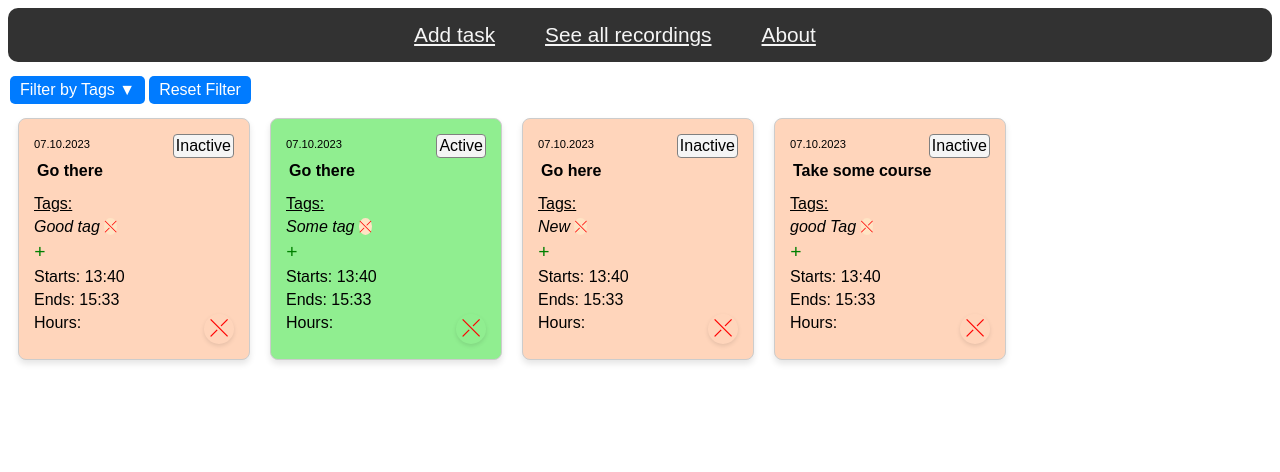
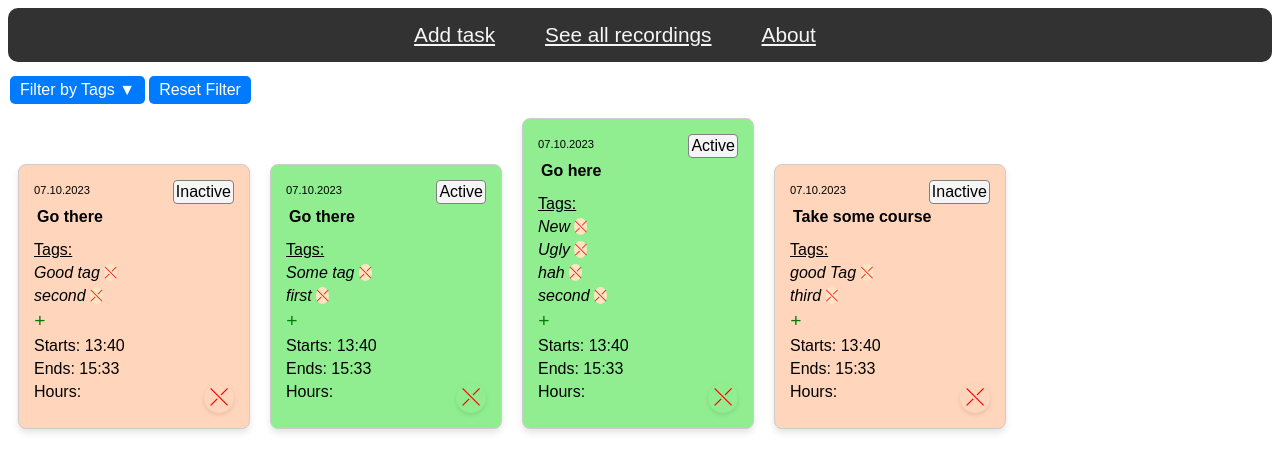
Before and after one commit to iuloz/Tasks-Activity-Monitoring, a React (Create React App) app in the folder work-hours-recording-application/: page /recordings in a window 1280 px wide. Shown: the top 472 px of the page. Built offline with nearby package versions, Linux system fonts and the light colour scheme; data requests are answered from the project's data file.

Commit message:
Adding tags from existing ones

```diff
--- a/work-hours-recording-application/db.json
+++ b/work-hours-recording-application/db.json
@@ -5,7 +5,8 @@
       "status": "Inactive",
       "task": "Go there",
       "tags": [
-        "Good tag"
+        "Good tag",
+        "second"
       ],
       "start": "13:40",
       "end": "15:33",
@@ -17,7 +18,8 @@
       "status": "Active",
       "task": "Go there",
       "tags": [
-        "Some tag"
+        "Some tag",
+        "first"
       ],
       "start": "13:40",
       "end": "15:33",
@@ -26,10 +28,13 @@
     },
     {
       "date": "07.10.2023",
-      "status": "Inactive",
+      "status": "Active",
       "task": "Go here",
       "tags": [
-        "New"
+        "New",
+        "Ugly",
+        "hah",
+        "second"
       ],
       "start": "13:40",
       "end": "15:33",
@@ -41,7 +46,8 @@
       "status": "Inactive",
       "task": "Take some course",
       "tags": [
-        "good Tag"
+        "good Tag",
+        "third"
       ],
       "start": "13:40",
       "end": "15:33",
--- a/work-hours-recording-application/src/AllRecordings.js
+++ b/work-hours-recording-application/src/AllRecordings.js
@@ -27,7 +27,6 @@ function AllRecordings() {
     }, [recordingsList]);
 
 
-
     const toggleTag = (tag) => {
         setSelectedTags(prevTags => (
             prevTags.includes(tag) ? prevTags.filter(t => t !== tag) : [...prevTags, tag]));
@@ -48,6 +47,7 @@ function AllRecordings() {
                     {uniqueTags.map(tag => (
                         <label key={tag}>
                             <input
+                                name='checkbox'
                                 type='checkbox'
                                 checked={selectedTags.includes(tag)}
                                 onChange={() => toggleTag(tag)}
@@ -76,6 +76,7 @@ function AllRecordings() {
                             start={item.start}
                             end={item.end}
                             hours={item.hours}
+                            existingTags={uniqueTags}
                         />
                     )
                 ))
@@ -91,6 +92,7 @@ function AllRecordings() {
                         start={item.start}
                         end={item.end}
                         hours={item.hours}
+                        existingTags={uniqueTags}
                     />
                 ))
             )
--- a/work-hours-recording-application/src/TasksItem.js
+++ b/work-hours-recording-application/src/TasksItem.js
@@ -21,7 +21,7 @@ function TasksItem(props) {
         })
             .then(resp => resp.json())
             .then(data => {
-                console.log(`${key} changed to "${value}"`);
+                console.log(`${key} changed to '${value}'`);
             });
     }
 
@@ -91,6 +91,7 @@ function TasksItem(props) {
 
             {taskEditing ? (
                 <input
+                    name='editTask'
                     className='component-input'
                     type='text'
                     value={task}
@@ -107,8 +108,9 @@ function TasksItem(props) {
                 <div key={index}>
                     {editTagIndex === index ? (
                         <input
+                            name='editTag'
                             className='component-input'
-                            type="text"
+                            type='text'
                             value={tags[index]}
                             onChange={e => handleTagEdit(index, e.target.value)}
                             onBlur={e => editTag(index, e.target.value)}
@@ -122,15 +124,25 @@ function TasksItem(props) {
                     )}
                 </div>
             ))}
+
             {addingTag ? (
+                <div>
                     <input
+                        name='addTag'
                         className='component-input'
-                    type="text"
+                        type='text'
                         value={newTag}
                         onChange={e => setNewTag(e.target.value)}
                         onBlur={addTag}
                         autoFocus
+                        list='existingTags'
                     />
+                    <datalist id='existingTags'>
+                        {props.existingTags.map(tag => (
+                            <option key={tag} value={tag} />
+                        ))}
+                    </datalist>
+                </div>
             ) : (
                 <span className='tag-span' onClick={() => setAddingTag(true)} style={{ color: 'green', fontSize: '1.2rem', cursor: 'pointer' }}> +</span>
             )}
```
Lines whose indentation alone changed are shown as unchanged.
